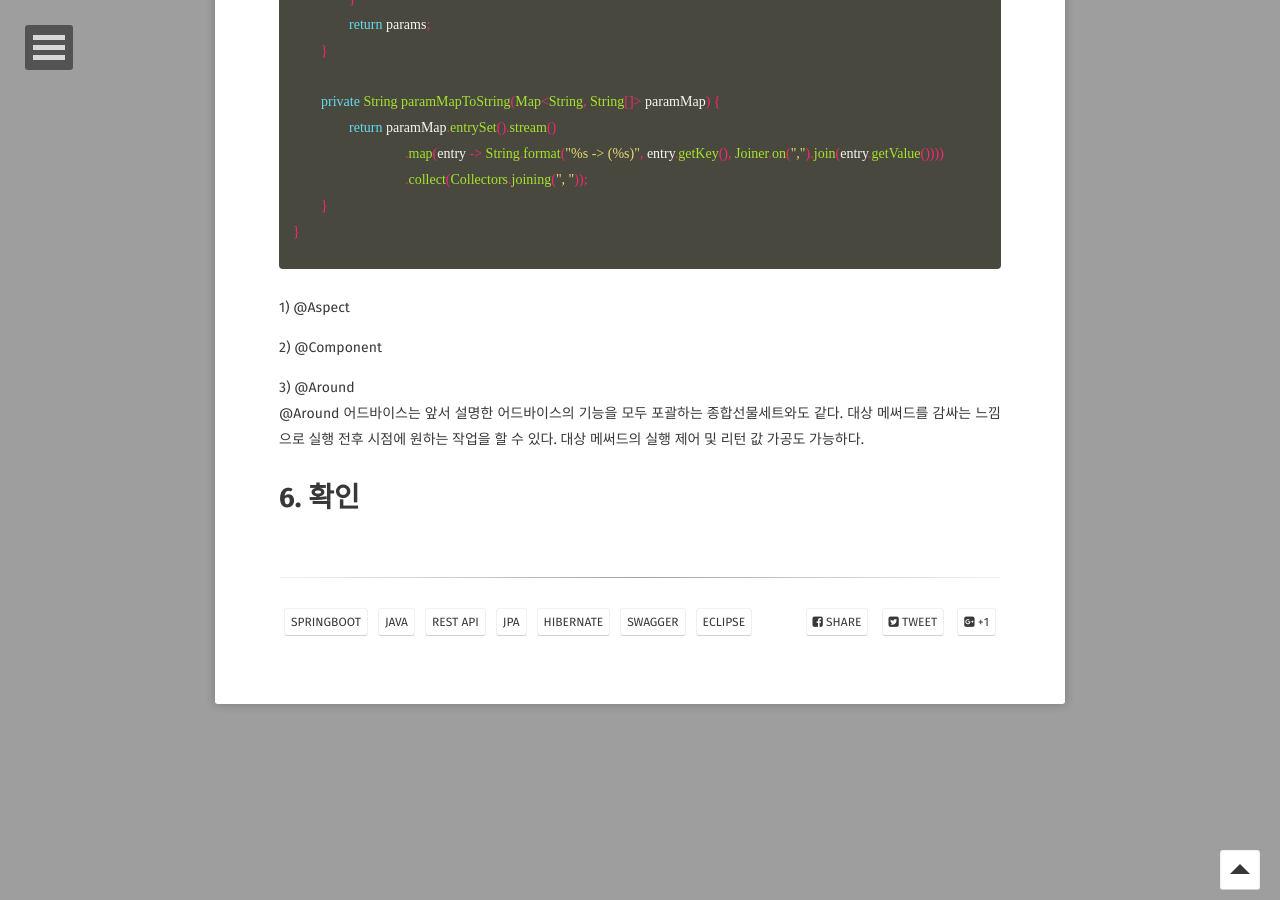
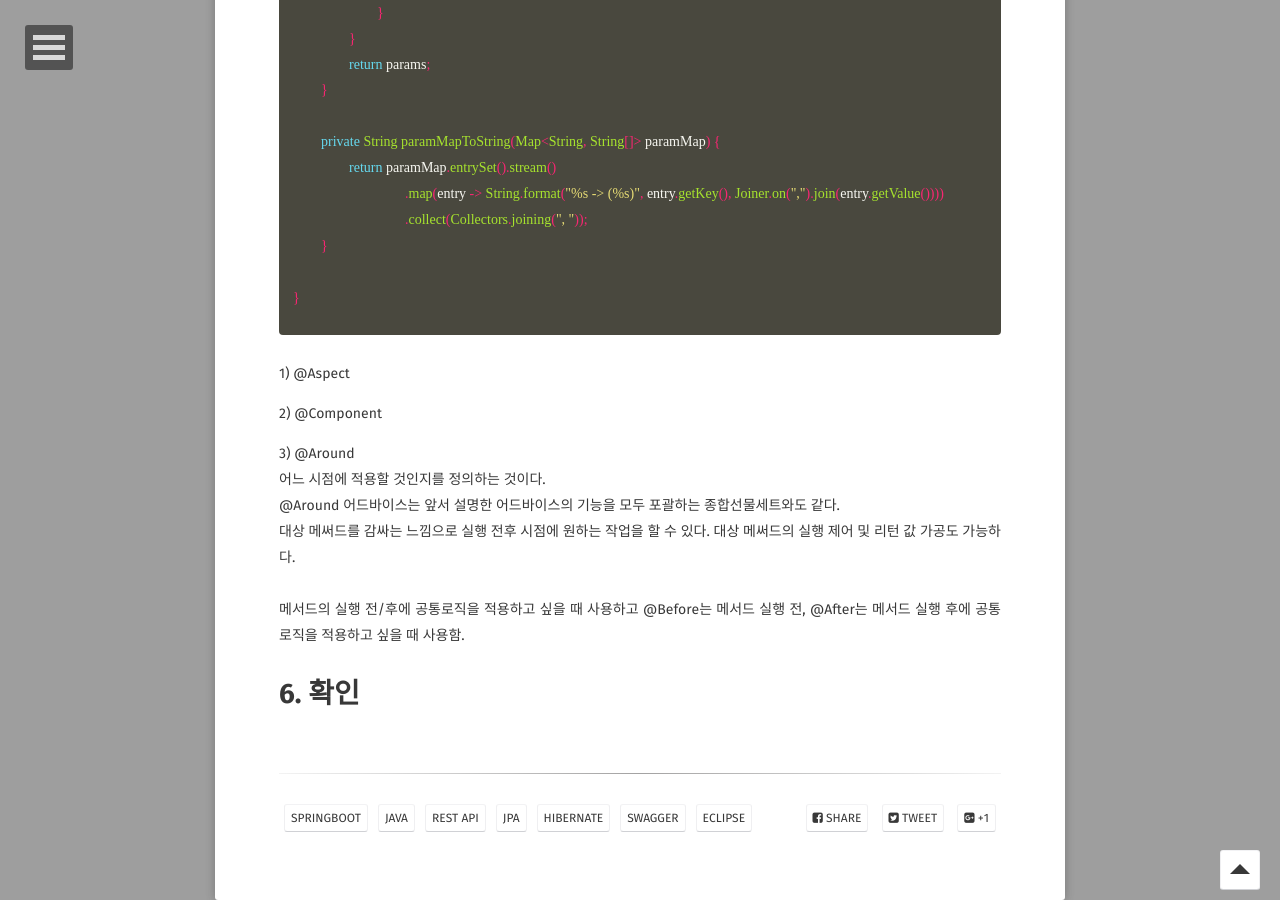
Before and after one commit to GayeonYoon/GayeonYoon.github.io, a Jekyll site: the page built from _posts/2021-07-30-REST_API_POST_1.md, in a window 1280 px wide and 900 px high, scrolled down 10037 px. Built offline with Jekyll 4.4.1, drawn with Linux system fonts in a browser that asks for light colours; some web fonts are replaced; some of the changed text lies outside the part shown.

Commit message:
Update 2021-07-30-REST_API_POST_1.md

```diff
--- a/_posts/2021-07-30-REST_API_POST_1.md
+++ b/_posts/2021-07-30-REST_API_POST_1.md
@@ -258,10 +258,12 @@ server:
 
 # 5. LogAspect.java 파일 생성
 
-(위치 : src/main/java/com/yoon/api/config.LogAspect.java )
+(위치 : src/main/java/com/yoon/api/config.LogAspect.java ) <br>
+* LogAspect.java 에서 <b>공통기능을 정의하고 공통기능이 사용될 시점을 정의</b>한다. <br>
+* @Aspect, @Componet로 AOP가 바라보는 관점을 정의하고 bean으로 등록한다.
+* @Around Advice에서 Pointcut은 within 으로, JoinPonts은 within(com.yoon.api..*) 로 설정한다.
 
 {% highlight java %}
-
 package com.yoon.api.config;
 
 import java.util.Map;
@@ -287,7 +289,7 @@ public class LogAspect {
 
 	private static final Logger logger = LoggerFactory.getLogger(LogAspect.class);
 
-	@Around("within(com.yoon.api..*)")
+	@Around("within(com.yoon.api..*)")   // com.yoon.api 패키지 및 하위 패키지의 모든 결합점 (클래스 포함)
 	public Object logging(ProceedingJoinPoint pjp) throws Throwable {
 
 		String params = getRequestParams();
@@ -339,6 +339,7 @@ public class LogAspect {
 				.map(entry -> String.format("%s -> (%s)", entry.getKey(), Joiner.on(",").join(entry.getValue())))
 				.collect(Collectors.joining(", "));
 	}
+
 }
 {% endhighlight %}
 
@@ -348,5 +349,10 @@ public class LogAspect {
 2) @Component<br>
 
 3) @Around<br>
-@Around 어드바이스는 앞서 설명한 어드바이스의 기능을 모두 포괄하는 종합선물세트와도 같다. 대상 메써드를 감싸는 느낌으로 실행 전후 시점에 원하는 작업을 할 수 있다. 대상 메써드의 실행 제어 및 리턴 값 가공도 가능하다.
+어느 시점에 적용할 것인지를 정의하는 것이다.<br>
+@Around 어드바이스는 앞서 설명한 어드바이스의 기능을 모두 포괄하는 종합선물세트와도 같다. <br>
+대상 메써드를 감싸는 느낌으로 실행 전후 시점에 원하는 작업을 할 수 있다. 대상 메써드의 실행 제어 및 리턴 값 가공도 가능하다.<br><br>
+메서드의 실행 전/후에 공통로직을 적용하고 싶을 때 사용하고 @Before는 메서드 실행 전, @After는 메서드 실행 후에 공통 로직을 적용하고 싶을 때 사용함.
+
+
 # 6. 확인
```
Also changed, not shown: other parts of _posts/2021-07-30-REST_API_POST_1.md (+0 -2 lines).
